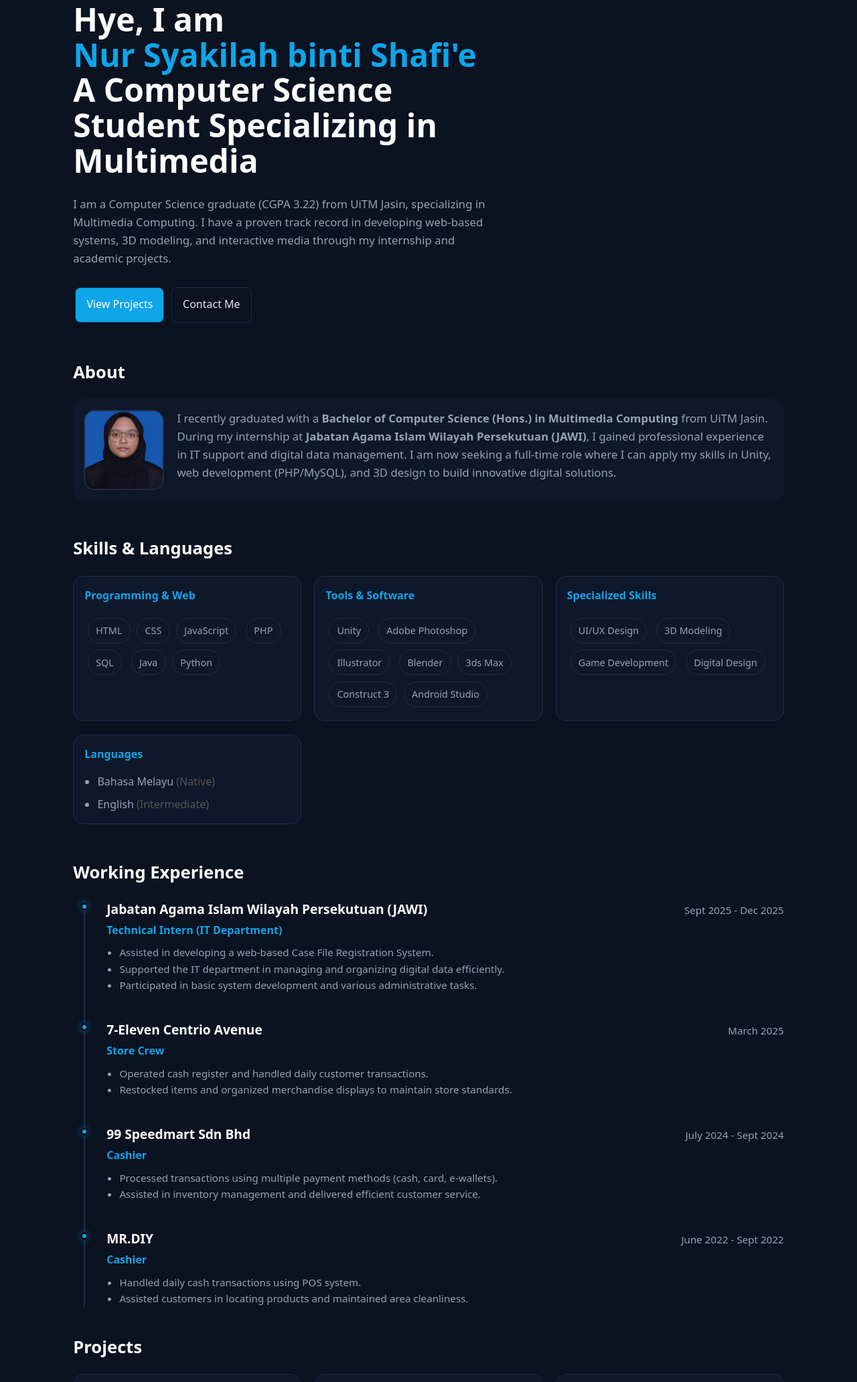
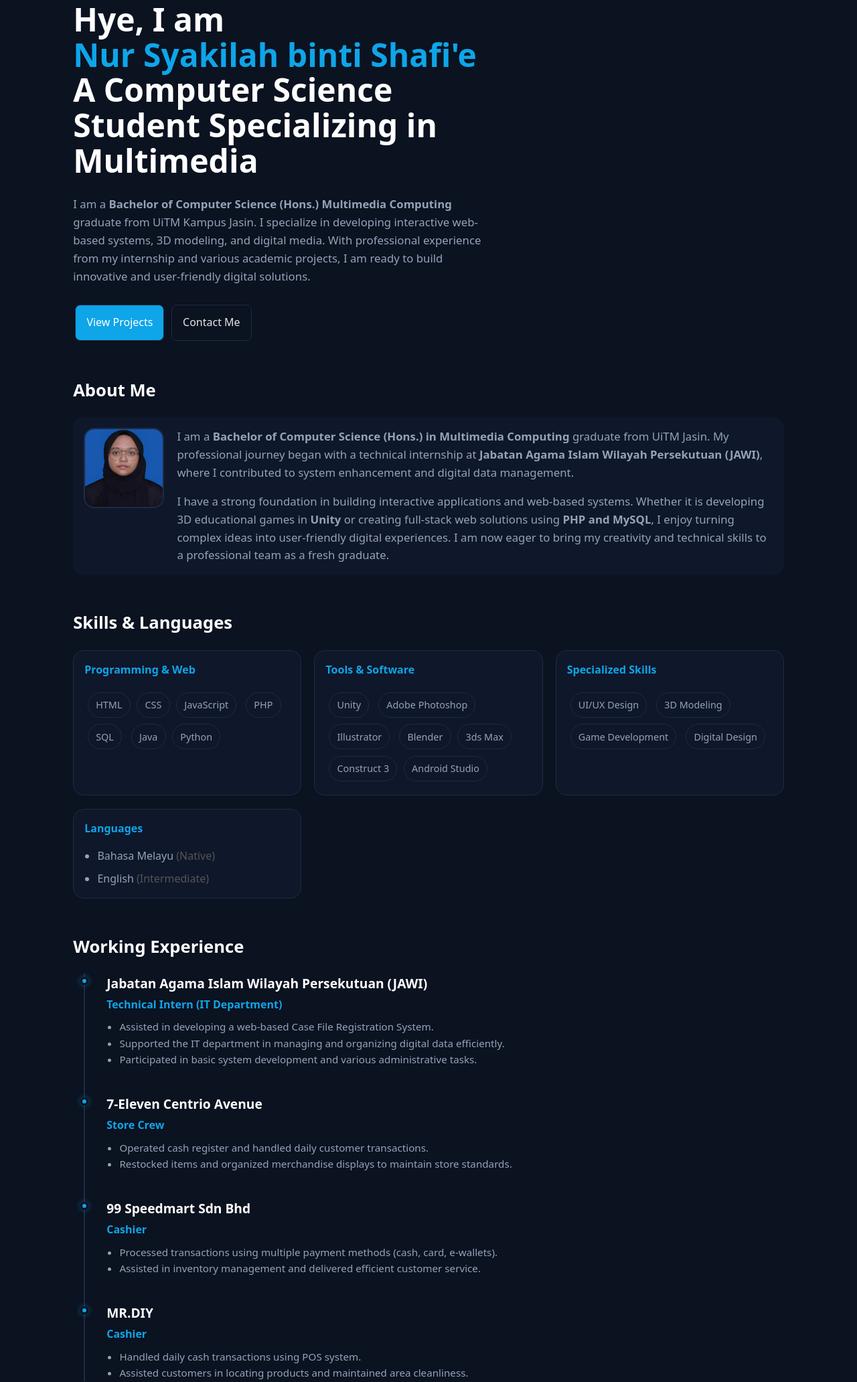
Before and after one commit to CodebySyakilah/Portfolio, a plain HTML site: page index.html in a window 1280 px wide. Shown: the part 91-2155 px from the top of the page at 67% size. Drawn offline with Linux system fonts and the light colour scheme; grey boxes are pictures that could not be loaded.

Commit message:
Update index.html

```diff
--- a/index.html
+++ b/index.html
@@ -281,7 +281,12 @@
 		<br>
       <h1>Hye, I am <span style="color:#0ea5e9"> <br>Nur Syakilah binti Shafi'e</span>
 	  <br>A Computer Science Student Specializing in Multimedia</h1>
-      <br><p class="lead">I am a Computer Science graduate (CGPA 3.22) from UiTM Jasin, specializing in Multimedia Computing. I have a proven track record in developing web-based systems, 3D modeling, and interactive media through my internship and academic projects.</p>
+      <br>
+	  <p class="lead">
+        I am a <strong>Bachelor of Computer Science (Hons.) Multimedia Computing</strong> graduate from UiTM Kampus Jasin.
+        I specialize in developing interactive web-based systems, 3D modeling, and digital media.
+        With professional experience from my internship and various academic projects, I am ready to build innovative and user-friendly digital solutions.
+      </p>
 	  <br><div>
         <a class="btn" href="#projects">View Projects</a>
         <a class="btn ghost" href="#contact">Contact Me</a>
@@ -293,19 +298,22 @@
   <!-- About -->
 <section id="about" class="section container">
     <br><br>
-	<h2>About</h2>
+    <h2>About Me</h2>
     <div class="about">
       <div class="avatar">
-        <img src="passport.jpeg" alt="Profile">
+        <img src="passport.jpeg" alt="Nur Syakilah Profile">
       </div>
       <div>
         <p class="lead">
-  I recently graduated with a <strong>Bachelor of Computer Science (Hons.) in Multimedia Computing</strong> from UiTM Jasin.
-  During my internship at <strong>Jabatan Agama Islam Wilayah Persekutuan (JAWI)</strong>, I gained professional experience in IT support and digital data management.
-  I am now seeking a full-time role where I can apply my skills in Unity, web development (PHP/MySQL), and 3D design to build innovative digital solutions.
+          I am a <strong>Bachelor of Computer Science (Hons.) in Multimedia Computing</strong> graduate from UiTM Jasin.
+          My professional journey began with a technical internship at <strong>Jabatan Agama Islam Wilayah Persekutuan (JAWI)</strong>, where I contributed to system enhancement and digital data management.
+        </p>
+        <p class="lead" style="margin-top: 1rem;">
+          I have a strong foundation in building interactive applications and web-based systems.
+          Whether it is developing 3D educational games in <strong>Unity</strong> or creating full-stack web solutions using <strong>PHP and MySQL</strong>, I enjoy turning complex ideas into user-friendly digital experiences.
+          I am now eager to bring my creativity and technical skills to a professional team as a fresh graduate.
         </p>
       </div>
-
     </div>
     <br><br>
   </section>
@@ -365,7 +373,6 @@
     <div class="timeline-item">
       <div style="display: flex; justify-content: space-between; align-items: baseline; flex-wrap: wrap;">
         <h3 style="color: white;">Jabatan Agama Islam Wilayah Persekutuan (JAWI)</h3>
-        <span class="muted">Sept 2025 - Dec 2025</span>
       </div>
       <p style="color: #0ea5e9; font-weight: 600;">Technical Intern (IT Department)</p>
       <ul class="muted" style="margin-top: 0.5rem; padding-left: 1.2rem;">
@@ -378,7 +385,6 @@
     <div class="timeline-item">
       <div style="display: flex; justify-content: space-between; align-items: baseline; flex-wrap: wrap;">
         <h3 style="color: white;">7-Eleven Centrio Avenue</h3>
-        <span class="muted">March 2025</span>
       </div>
       <p style="color: #0ea5e9; font-weight: 600;">Store Crew</p>
       <ul class="muted" style="margin-top: 0.5rem; padding-left: 1.2rem;">
@@ -390,7 +396,6 @@
     <div class="timeline-item">
       <div style="display: flex; justify-content: space-between; align-items: baseline; flex-wrap: wrap;">
         <h3 style="color: white;">99 Speedmart Sdn Bhd</h3>
-        <span class="muted">July 2024 - Sept 2024</span>
       </div>
       <p style="color: #0ea5e9; font-weight: 600;">Cashier</p>
       <ul class="muted" style="margin-top: 0.5rem; padding-left: 1.2rem;">
@@ -402,7 +407,6 @@
     <div class="timeline-item">
       <div style="display: flex; justify-content: space-between; align-items: baseline; flex-wrap: wrap;">
         <h3 style="color: white;">MR.DIY</h3>
-        <span class="muted">June 2022 - Sept 2022</span>
       </div>
       <p style="color: #0ea5e9; font-weight: 600;">Cashier</p>
       <ul class="muted" style="margin-top: 0.5rem; padding-left: 1.2rem;">
```
Lines whose indentation alone changed are shown as unchanged.
